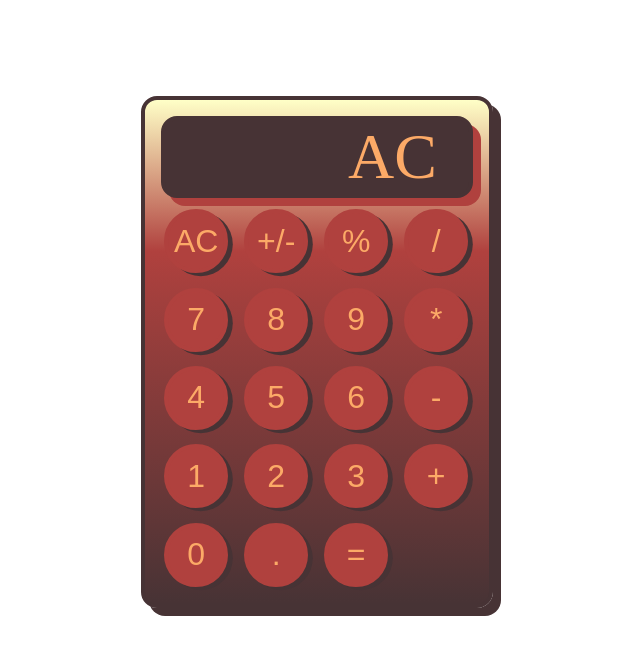
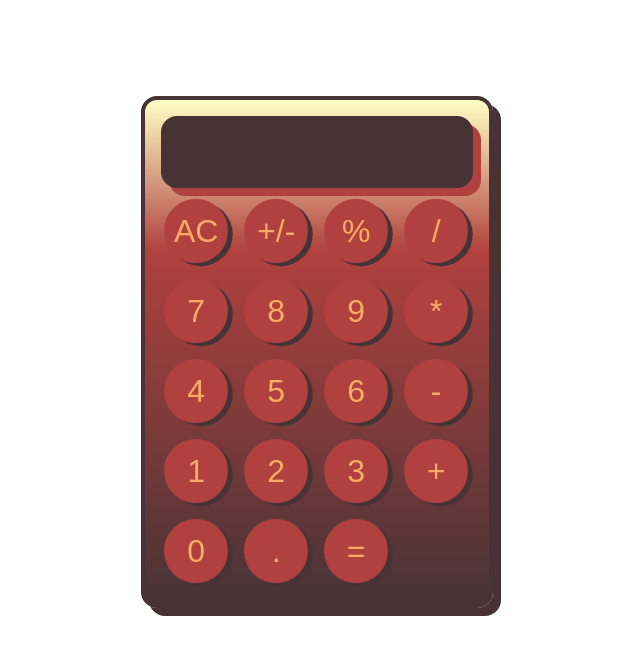
Before and after one commit to ConHiggins/oxnaCalculator, a plain HTML site: page index.html in a window 1280 px wide. Both pictures are taken after a click on the button "AC". Shown: the whole page, without its empty margins (323-963 px from the left). Drawn offline with nearby package versions, Linux system fonts and the light colour scheme; files that its build step writes are made by us from their sources.

Commit message:
added clear/AC function

```diff
--- a/app.js
+++ b/app.js
@@ -7,7 +7,6 @@ const screen = document.getElementById("Calculator__display");
 
 ////Get button inputs
 
-//document.getElementById("Calculator__button-1").onclick =
 
 const getValue = (num) => {
 
@@ -24,12 +23,33 @@ const getValue = (num) => {
 };
 
 
+
+///Clear current equation
+
+const clearEquation = () => {
+
+    equationArr = [];
+    screen.innerHTML = equationArr;
+}
+
+
+///Negate / Invert
+
+/*
+const invertNum = () => {
+
+    if()
+}*/
+
+
 ////Run users equation
 
 const equals = () => {
 
     ///Run equation array as mathematical function
     let result = Function("return " + equationArr.join(""))();  ////Important to have () at the end as it executes it as a function (rather than printing the function)
+    ///Set equation array to result
+    equationArr = [result];
     ///Pass result to screen
     screen.innerHTML = result;
     console.log(result);
--- a/index.html
+++ b/index.html
@@ -13,7 +13,7 @@
 
         <div class="Calculator__display" id="Calculator__display"></div>
 
-        <button class="Calculator__button Calculator__operator" id="Calculator__button-cancel" onclick="getValue(this)">AC</button>
+        <button class="Calculator__button Calculator__operator" id="Calculator__button-cancel" onclick="clearEquation()">AC</button>
         <button class="Calculator__button Calculator__operator" id="Calculator__button-posNeg" onclick="getValue(this)">+/-</button>
         <button class="Calculator__button Calculator__operator" id="Calculator__button-modulo" onclick="getValue(this)">%</button>
         <button class="Calculator__button Calculator__operator" id="Calculator__button-divide" onclick="getValue(this)">/</button>
@@ -26,7 +26,7 @@
         <button class="Calculator__button Calculator__number" id="Calculator__button-4" onclick="getValue(this)">4</button>
         <button class="Calculator__button Calculator__number" id="Calculator__button-5" onclick="getValue(this)">5</button>
         <button class="Calculator__button Calculator__number" id="Calculator__button-6" onclick="getValue(this)">6</button>
-        <button class="Calculator__button Calculator__operator" id="Calculator__button-minus">-</button>
+        <button class="Calculator__button Calculator__operator" id="Calculator__button-minus" onclick="getValue(this)">-</button>
 
         <button class="Calculator__button Calculator__number" id="Calculator__button-1" onclick="getValue(this)">1</button>
         <button class="Calculator__button Calculator__number" id="Calculator__button-2" onclick="getValue(this)">2</button>
```
Also changed, not shown: dist/app.dev.js (+17 -3 lines).
